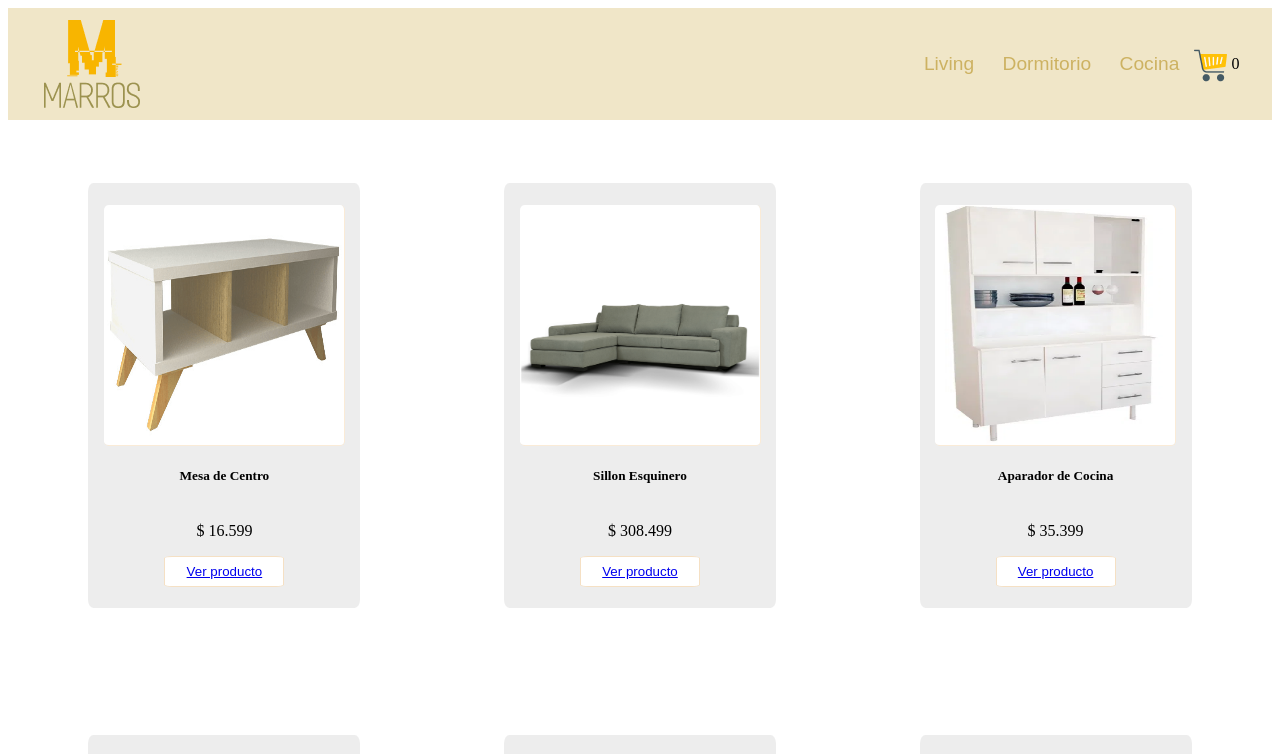
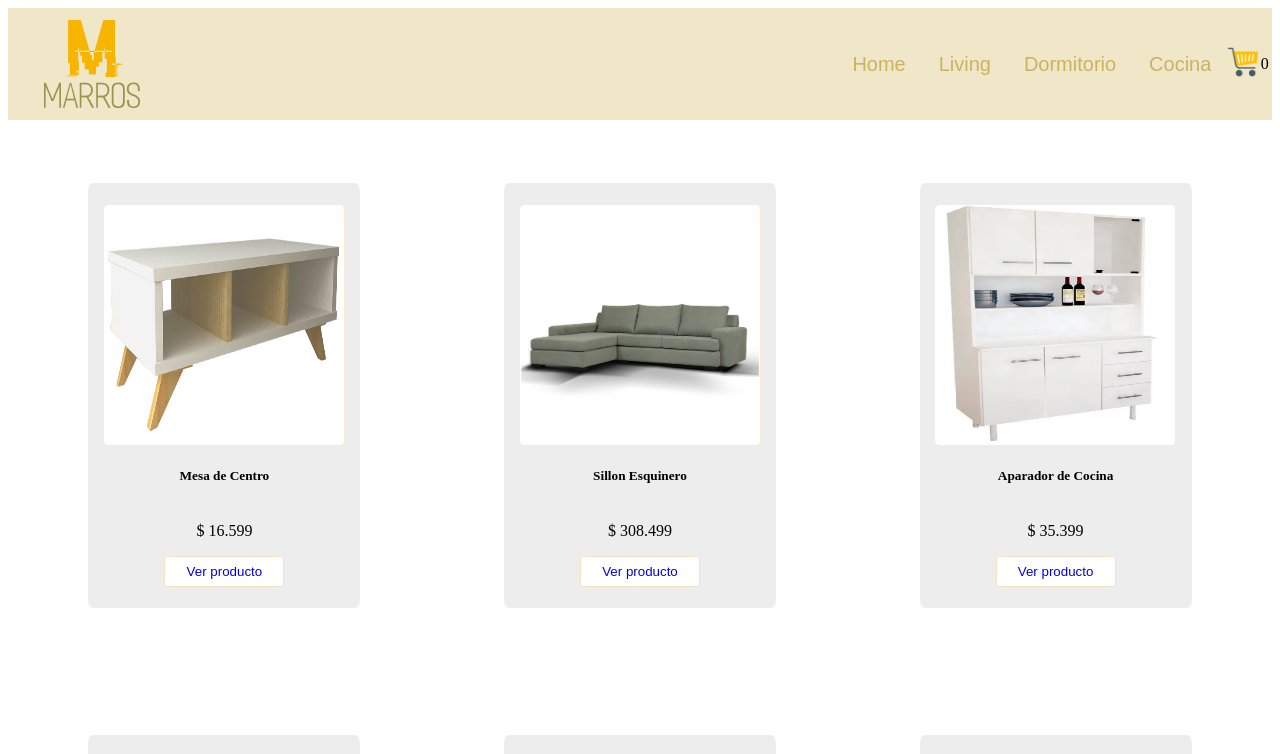
Before and after one commit to MalenaWilliams/Marros, a React (Create React App) app in the folder my-app/: page / in a window 1280 px wide. Shown: the top 754 px of the page. Built offline with nearby package versions, Linux system fonts and the light colour scheme.

Commit message:
segunda_preentrega

```diff
--- a/my-app/src/components/App.css
+++ b/my-app/src/components/App.css
@@ -1,6 +1,11 @@
 ul {
   list-style-type: none;
 }
+
+:link {
+  text-decoration: none;
+}
+
 .navbar {
   background-color: #eee2bfdb;
   display: flex;
@@ -10,6 +15,7 @@ ul {
   padding-right: 4%;
 
 }
+
 .navbar__container {
   display: flex;
   flex-direction: row;
@@ -17,46 +23,53 @@ ul {
   margin-right: 3%;
 
 }
+
 .navbar__item {
   margin: 3%;
 }
-.navbar__link {
+
+.navbar__buttons {
   border: unset;
   background-color: unset;
+  cursor: pointer;
+}
+
+.navbar__link {
   font-family: "Quicksand", sans-serif;
   color: #cdb262;
-  font-size: 1.2em;
-  cursor: pointer;
+  font-size: 1.5em;
 }
-.navbar__link:hover {
-  color: #79621a;
-}
+
+
 .logo {
   height: 100%;
   margin-left: 3%;
   margin-top: 1%;
   margin-bottom: 1%;
 }
+
 .cart {
   display: flex;
   flex-direction: row;
 
 }
+
 .cart__img {
-height: 30%;
-margin-top: 23%;
-margin-right: 12%;
-cursor: pointer;
+  height: 60%;
+  margin-top: 23%;
+  margin-right: 12%;
+  cursor: pointer;
 }
-.cart__number {
 
-}
-.card__container{
+.cart__number {}
+
+.card__container {
   display: flex;
   flex-direction: row;
   justify-content: space-evenly;
   flex-wrap: wrap;
 }
+
 .card {
   width: 17em;
   display: flex;
@@ -68,6 +81,7 @@ cursor: pointer;
   padding-top: 1.7%;
   padding-bottom: 1.7%;
 }
+
 .card__img {
   width: 15em;
   height: 15em;
@@ -77,6 +91,7 @@ cursor: pointer;
   margin-right: 2%;
   margin-left: 2%;
 }
+
 .cardDetail {
   width: 35em;
   height: 15em;
@@ -87,11 +102,13 @@ cursor: pointer;
   padding: 1.7%;
 
 }
+
 .cardDetail__container {
   display: flex;
   justify-content: center;
   padding-bottom: 5%;
 }
+
 .card__button {
   background-color: white;
   border-radius: 7%;
@@ -100,6 +117,7 @@ cursor: pointer;
   border: solid .5px rgb(245, 224, 196);
   cursor: pointer;
 }
+
 .card__button:hover {
   background-color: #ddd8c9cf;
 }
--- a/my-app/src/components/App.jsx
+++ b/my-app/src/components/App.jsx
@@ -1,10 +1,11 @@
 import './App.css';
 
-import {BrowserRouter, Routes, Route} from 'react-router-dom'
+import { BrowserRouter, Routes, Route } from 'react-router-dom'
 
 import Navbar from "./Navbar/Navbar";
 import ItemListContainer from './ItemListContainer/ItemListContainer';
 import ItemDetailContainer from './ItemDetailContainer/ItemDetailContainer';
+import Cart from './Cart/Cart';
 
 
 const App = () => {
@@ -12,11 +13,12 @@ const App = () => {
     <>
       <>
         <BrowserRouter>
-        <Navbar/>
+          <Navbar />
           <Routes>
-          <Route path='/' element={<ItemListContainer/>}/>
-          <Route path='/product/:id' element={<ItemDetailContainer/>}/>
-          <Route path='/category/:category' element={<ItemListContainer/>}/>
+            <Route path='/' element={<ItemListContainer />} />
+            <Route path='/product/:id' element={<ItemDetailContainer />} />
+            <Route path='/category/:category' element={<ItemListContainer />} />
+            <Route path='/cart' element={<Cart />} />
           </Routes>
         </BrowserRouter>
       </>
--- /dev/null
+++ b/my-app/src/components/Cart/Cart.jsx
@@ -0,0 +1,10 @@
+
+const Cart = () => {
+    return (
+        <div>
+            <h1>CART</h1>
+        </div>
+    );
+}
+
+export default Cart;
--- a/my-app/src/components/ItemDetail/ItemDetail.jsx
+++ b/my-app/src/components/ItemDetail/ItemDetail.jsx
@@ -1,18 +1,18 @@
 import ItemCount from "../ItemCount/ItemCount";
-
-const ItemDetail = ({item}) => {
+import { Link } from "react-router-dom";
+const ItemDetail = ({ item }) => {
     console.log(item)
     return (
         <div className="cardDetail">
-      <img className="card__img" src={`../imagenes/${item.img}`} alt=""/>
+            <img className="card__img" src={`../imagenes/${item.img}`} alt="" />
             <div className="cardDetail__body">
                 <h5 className="cardDetail__title">{item.nombre}</h5>
                 <p className="cardDetail__text">Medidas: {item.medidas} </p>
                 <p className="cardDetail__text">Material: {item.material} </p>
                 <p className="cardDetail__text">Precio: $ {new Intl.NumberFormat('de-DE').format(item.precio)} </p>
                 <p className="cardDetail__text">Stock: {item.stock} </p>
-          <ItemCount stock= {item.stock}/>
-          <button className="card__button">Finalizar Compra</button>
+                <ItemCount stock={item.stock} />
+                <button className="card__button"><Link to={`/`}>Volver</Link></button>
             </div>
         </div>
     );
--- a/my-app/src/components/ItemList/ItemList.jsx
+++ b/my-app/src/components/ItemList/ItemList.jsx
@@ -1,9 +1,9 @@
 import Item from "../Item/Item";
-const ItemList = ({productList}) => {
+const ItemList = ({ productList }) => {
     console.log(productList)
     return (
         <>
-            {productList.map(product => <Item key={product.id} cardProduct = {product}/>)}
+            {productList.map(product => <Item key={product.id} cardProduct={product} />)}
         </>
     );
 }
--- a/my-app/src/components/cartWidget/cartWidget.jsx
+++ b/my-app/src/components/cartWidget/cartWidget.jsx
@@ -1,10 +1,10 @@
-
+import { Link } from "react-router-dom";
 const CartWidget = () => {
     return (
-            <li className="cart">
-                <img className="cart__img" src="./imagenes/cart.png" alt="" />
-                <p className="cart__number">0</p>
-            </li>
+        <li className="cart">
+            <Link to={`/cart`}><img className="cart__img" src="/imagenes/cart.png" alt="" /></Link>
+            <p className="cart__number">0</p>
+        </li>
     );
 }
 
--- a/my-app/src/components/itemListContainer/itemListContainer.jsx
+++ b/my-app/src/components/itemListContainer/itemListContainer.jsx
@@ -1,23 +1,23 @@
 import { useState, useEffect } from "react";
 import { useParams } from "react-router-dom";
 import ItemList from "../ItemList/ItemList";
-import {consultarBDD} from "../../assets/funciones.js"
+import { consultarBDD } from "../../assets/funciones.js"
 
 const ItemListContainer = () => {
     const [products, setProducts] = useState([]);
-    const {category} = useParams
+    const { category } = useParams()
     useEffect(() => {
 
-if(category) {
-    consultarBDD('./json/products.json').then(product => {
-        const productList= product.filter(prod => prod.stock > 0).filter(prod => prod.idCategoria === parseInt(category))
-        const cardProduct = ItemList({productList})
+        if (category) {
+            consultarBDD('../json/products.json').then(product => {
+                const productList = product.filter(prod => prod.stock > 0).filter(prod => prod.idCategoria === parseInt(category))
+                const cardProduct = ItemList({ productList })
                 setProducts(cardProduct)
             })
         } else {
             consultarBDD('./json/products.json').then(product => {
-        const productList= product.filter(prod => prod.stock > 0)
-        const cardProduct = ItemList({productList})
+                const productList = product.filter(prod => prod.stock > 0)
+                const cardProduct = ItemList({ productList })
                 setProducts(cardProduct)
             })
         }
--- a/my-app/src/components/navbar/categorias/categorias.jsx
+++ b/my-app/src/components/navbar/categorias/categorias.jsx
@@ -1,21 +1,18 @@
-
-function Categorias() {
+import { Link } from "react-router-dom";
+const Categorias = () => {
   return (
     <>
       <li className="navbar__item">
-            <button className="navbar__link" >
-              Living
-            </button>
+        <button className="navbar__buttons"><Link className="navbar__link" to={`/`}>Home</Link></button>
       </li>
       <li className="navbar__item">
-            <button className="navbar__link" >
-              Dormitorio
-            </button>
+        <button className="navbar__buttons"><Link className="navbar__link" to={`/category/1`}>Living</Link></button>
       </li>
       <li className="navbar__item">
-            <button className="navbar__link" >
-              Cocina
-            </button>
+        <button className="navbar__buttons"><Link className="navbar__link" to={`/category/2`}>Dormitorio</Link></button>
+      </li>
+      <li className="navbar__item">
+        <button className="navbar__buttons"><Link className="navbar__link" to={`/category/3`}>Cocina</Link></button>
       </li>
     </>
   );
--- a/my-app/src/components/navbar/navbar.jsx
+++ b/my-app/src/components/navbar/navbar.jsx
@@ -3,10 +3,10 @@ import CartWidget from "../CartWidget/CartWidget";
 const Navbar = () => {
   return (
     <nav className="navbar">
-        <img className="logo" src="./imagenes/logoMarros.png" alt="logo" />
+      <img className="logo" src="/imagenes/logoMarros.png" alt="logo" />
       <ul className="navbar__container">
-        <Categorias/>
-        <CartWidget/>
+        <Categorias />
+        <CartWidget />
       </ul>
     </nav>
   );
```
Lines whose indentation alone changed are shown as unchanged.
